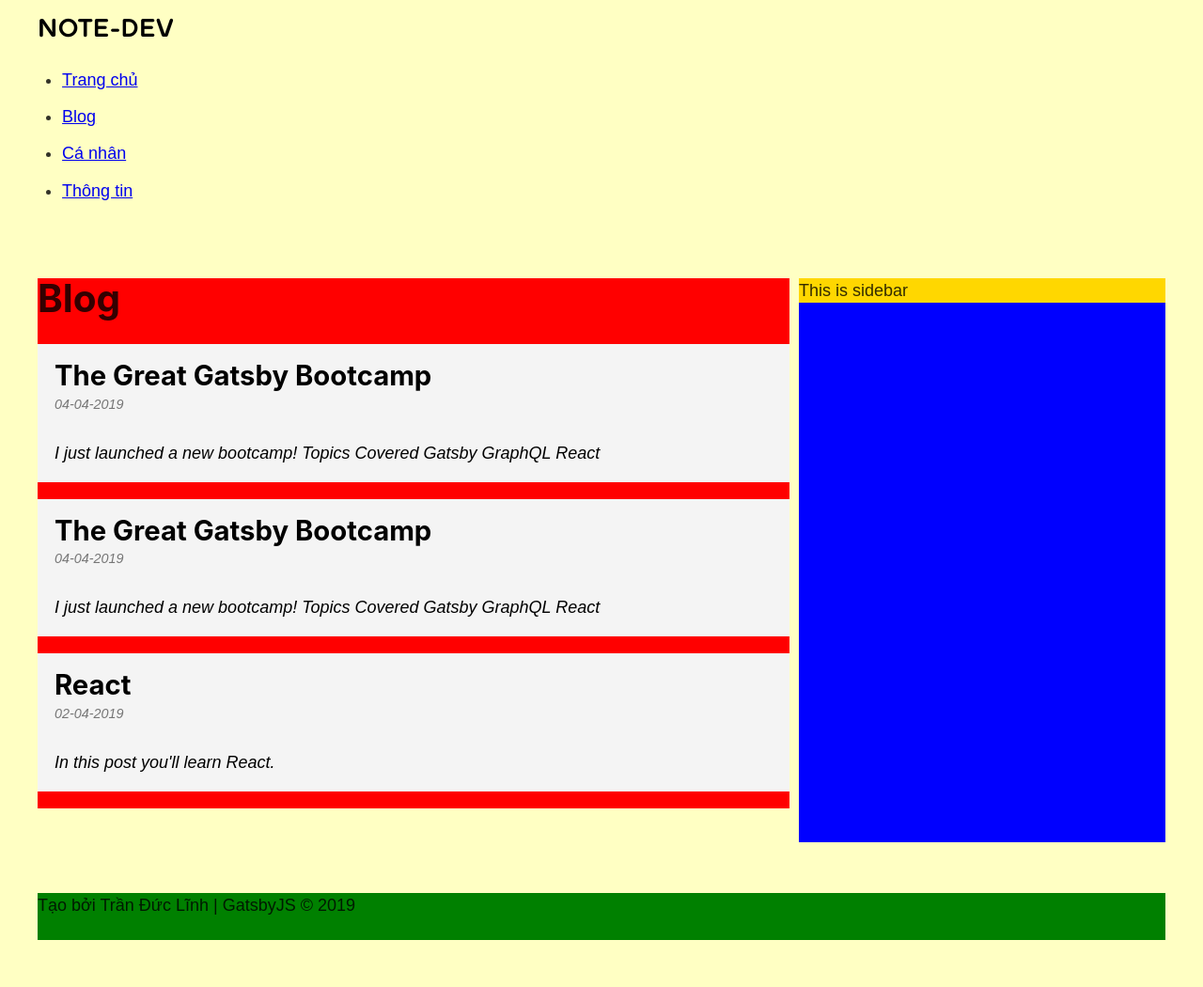
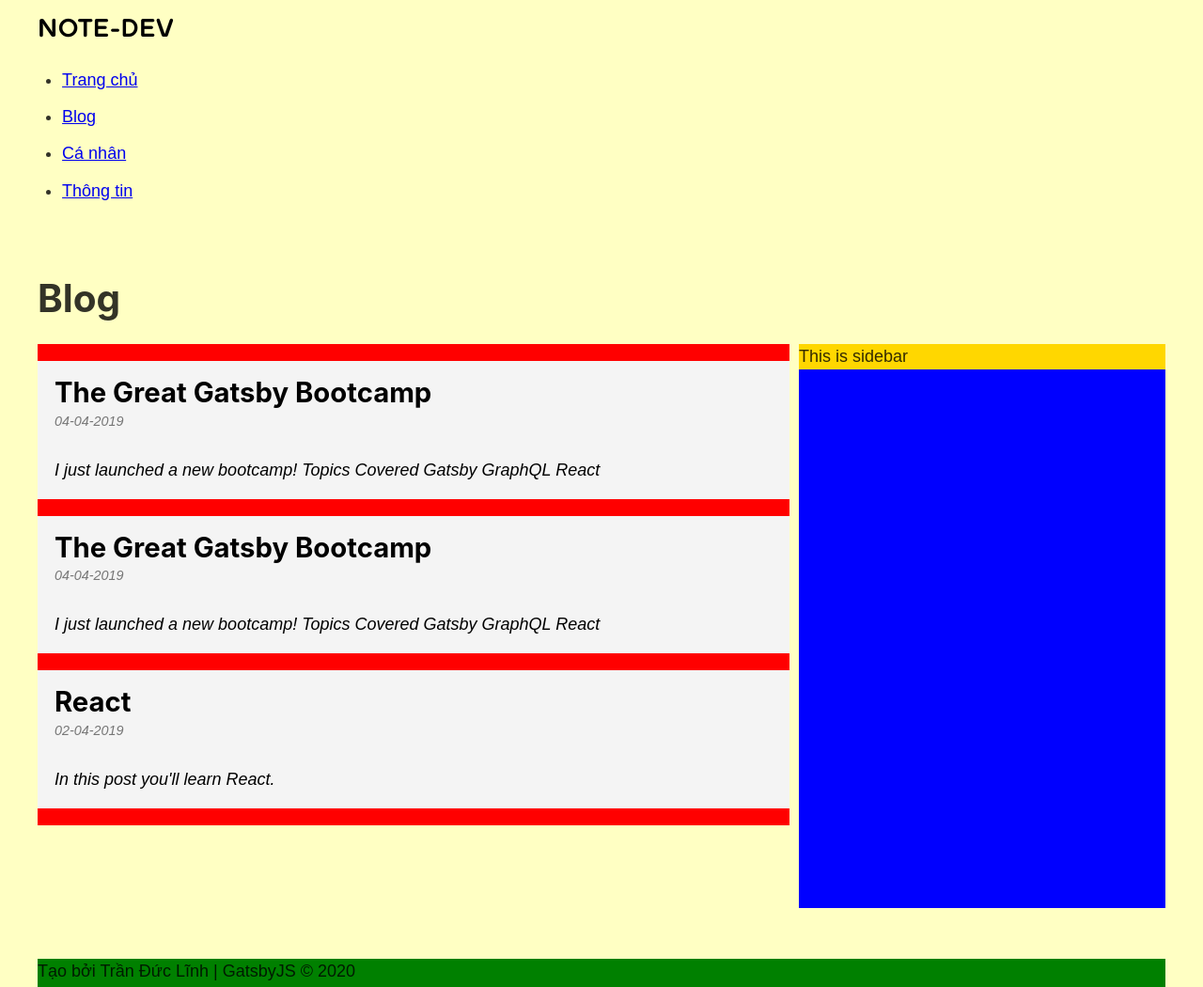
Before and after one commit to panadorado/dev-note, a Gatsby site: page /blog in a window 1280 px wide. Shown: the top 1050 px of the page at 94% size. Before the commit the page ends 1000 px from the top, so only its background shows below. Built offline with nearby package versions, Linux system fonts and the light colour scheme; Gatsby itself is replaced by a stand-in of ours; a web font is replaced by a local one.

Commit message:
'fixError

```diff
--- a/src/components/footer.js
+++ b/src/components/footer.js
@@ -16,7 +16,7 @@ const Footer = () => {
 
     return (
         <footer className={footerStyles.footer}>
-            <p>Tạo bởi {data.site.siteMetadata.author} | GatsbyJS © 2019</p>
+            <p>Tạo bởi {data.site.siteMetadata.author} | GatsbyJS © 2020</p>
         </footer>
     )
 }
--- a/src/components/layout.js
+++ b/src/components/layout.js
@@ -1,8 +1,6 @@
 import React from 'react'
-
 import Header from './header'
 import Footer from './footer'
-import Sidebar from './sidebar'
 import '../styles/index.scss'
 import '../styles/style.project.scss'
 import layoutStyles from './layout.module.scss'
@@ -11,13 +9,10 @@ const Layout = (props) => {
     return (
         <div className={layoutStyles.container}>
             <Header />
-                <div className={layoutStyles.main}>
+                <div>
                     <div className={layoutStyles.content}>
                         {props.children}
                     </div>
-                </div>
-                <div className={layoutStyles.sidebar}>
-                    <Sidebar />
                 </div>
             <Footer />
         </div>
--- a/src/pages/about.js
+++ b/src/pages/about.js
@@ -7,8 +7,9 @@ const AboutPage = () => {
     return (
         <Layout>
             <Helmets title='Thông tin' />
-            <h1>About Me</h1>
-            <p>I currently teach full-time on Udemy.</p>
+            <h1>Thông tin</h1>
+            <p>Quá trình đang chuyển đổi từ Jekyll -> GatsbyJS</p>
+            <a href='https://tranduclinh.cf/about/' target='_blank'>Chuyển tiếp</a>
         </Layout>
     )
 }
--- a/src/pages/blog.js
+++ b/src/pages/blog.js
@@ -3,6 +3,7 @@ import { Link, graphql, useStaticQuery } from 'gatsby'
 import Helmets from '../components/helmets'
 import Layout from '../components/layout'
 import blogStyles from './blog.module.scss'
+import Sidebar from '../components/sidebar'
 
 const BlogPage = () => {
     const data = useStaticQuery(graphql`
@@ -31,6 +32,7 @@ const BlogPage = () => {
         <Layout>
             <Helmets title='Blog' />
             <h1>Blog</h1>
+            <div className={blogStyles.main}>
                 <ol className={blogStyles.posts}>
                     {data.allMarkdownRemark.edges.map((edge) => {
                         return (
@@ -44,8 +46,13 @@ const BlogPage = () => {
                         )
                     })}
                 </ol>
+            </div>
+            <div className={blogStyles.sidebar}>
+                <Sidebar />
+            </div>
         </Layout>
     )
 }
 
+
 export default BlogPage
--- a/src/pages/blog.module.scss
+++ b/src/pages/blog.module.scss
@@ -28,3 +28,19 @@
         font-style: italic;
     }
 }
+
+.main {
+    height: 100%;
+    width: 800px;
+    margin-right: 10px;
+    float: left;
+    background: red;
+}
+.sidebar {
+    width: calc(100% - 810px);
+    width: -moz-calc(100% -8130px);
+    width: -webkit-calc(100% -8130px);
+    height: 600px;
+    float: left;
+    background: blue;
+}
--- a/src/pages/index.js
+++ b/src/pages/index.js
@@ -1,5 +1,5 @@
 import React from 'react'
-import { Link } from 'gatsby'
+// import { Link } from 'gatsby'
 import Helmets from '../components/helmets'
 import Layout from '../components/layout'
 
--- a/src/pages/profile.js
+++ b/src/pages/profile.js
@@ -6,7 +6,7 @@ const profilePage = () => {
     return (
         <Layout>
             <Helmets title='Cá nhân' />
-            <h1>Contact</h1>
+            <h1>Cá nhân</h1>
             <p>
             Linhz
             </p>
```
Also changed, not shown: README.md, 1 other file. Lines whose indentation alone changed are shown as unchanged.
